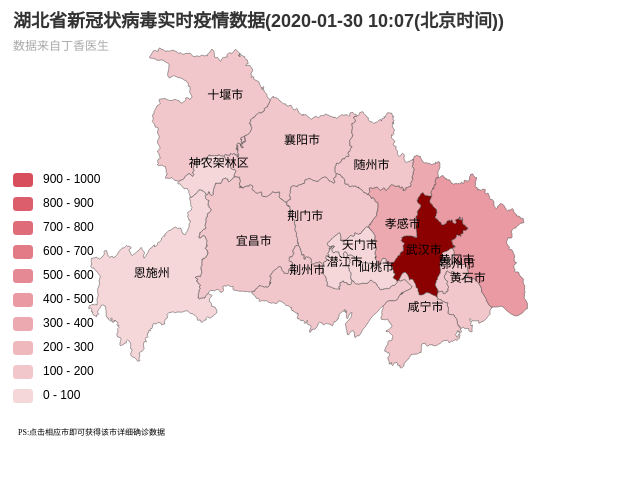
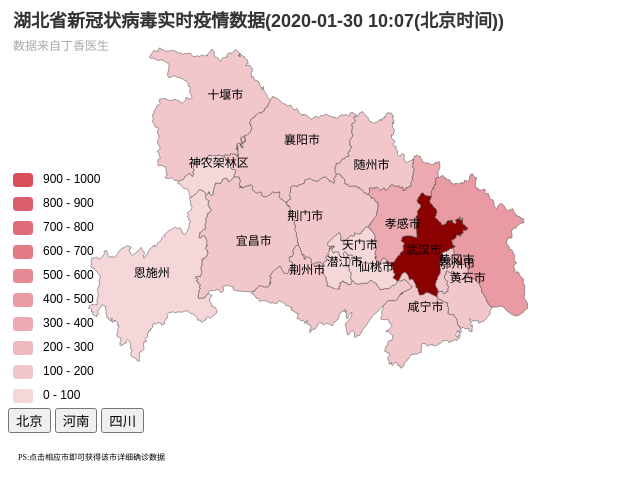
Before and after one commit to whisperrrr/FightForVirus, a plain HTML site: page index.html in a window 1280 px wide. Shown: the whole page, without its empty margins (0-640 px from the left). Drawn offline with nearby package versions, Linux system fonts and the light colour scheme.

Commit message:
add new button

```diff
--- a/index.html
+++ b/index.html
@@ -23,6 +23,9 @@
 <body>
   <div id="main"></div>
   <script src="./js/index.js"></script>
+  <a href="./index_beijing.html"><button>北京</button></a>
+  <a href="./index_otherProvinces.html"><button>河南</button></a>
+  <a href="./index_sichuan.html"><button>四川</button></a>
   <p>PS:点击相应市即可获得该市详细确诊数据</p>
 </body>
 </html>
```
